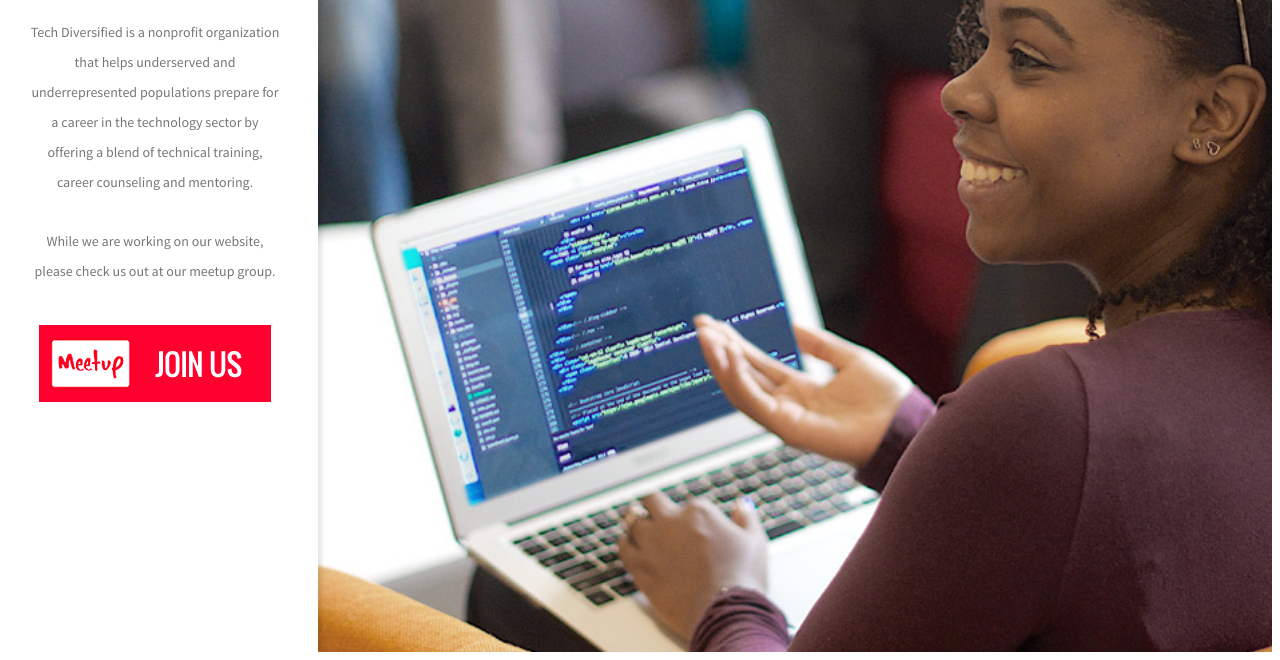
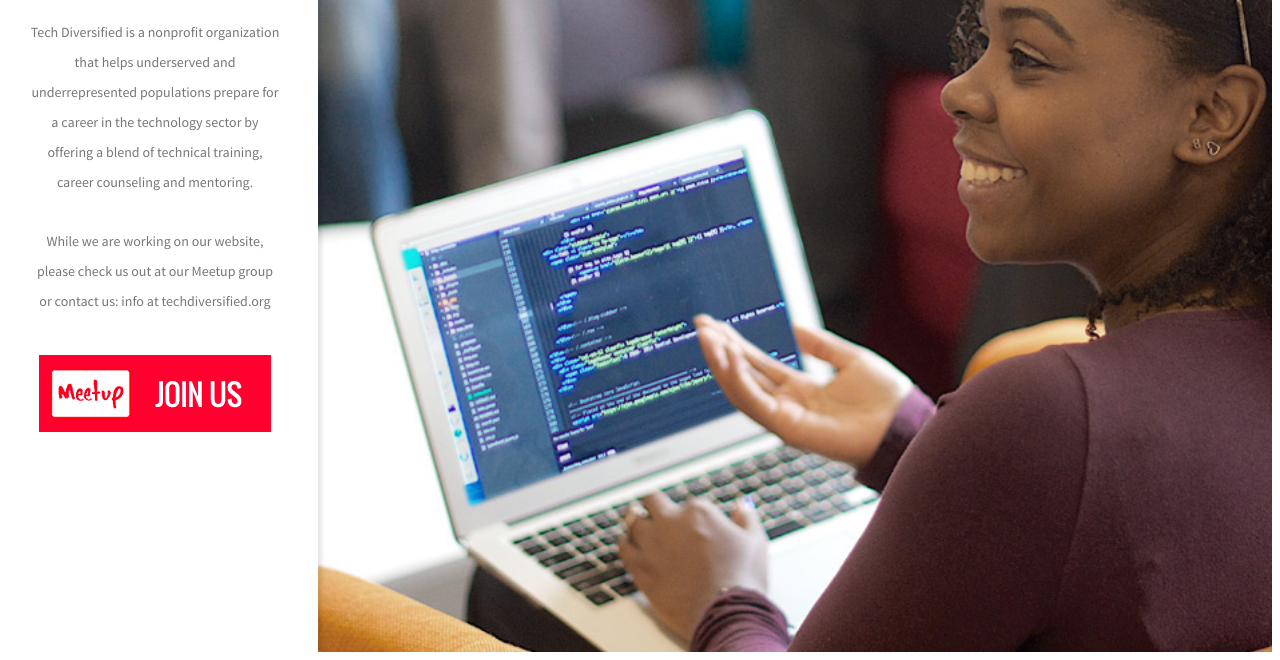
Before and after one commit to tech-diversified/techdiversified.org, a plain HTML site: page index.html in a window 1280 px wide. Shown: the part 243-903 px from the top of the page. Drawn offline with Linux system fonts and the light colour scheme.

Commit message:
Small text changes.

```diff
--- a/index.html
+++ b/index.html
@@ -40,7 +40,7 @@
             </p>
             <p class="paragraph2">
                 While we are working on our website,
-                please check us out at our meetup group.
+                please check us out at our Meetup group or contact us:  info at techdiversified.org
             </p>
 
         </div>
```
